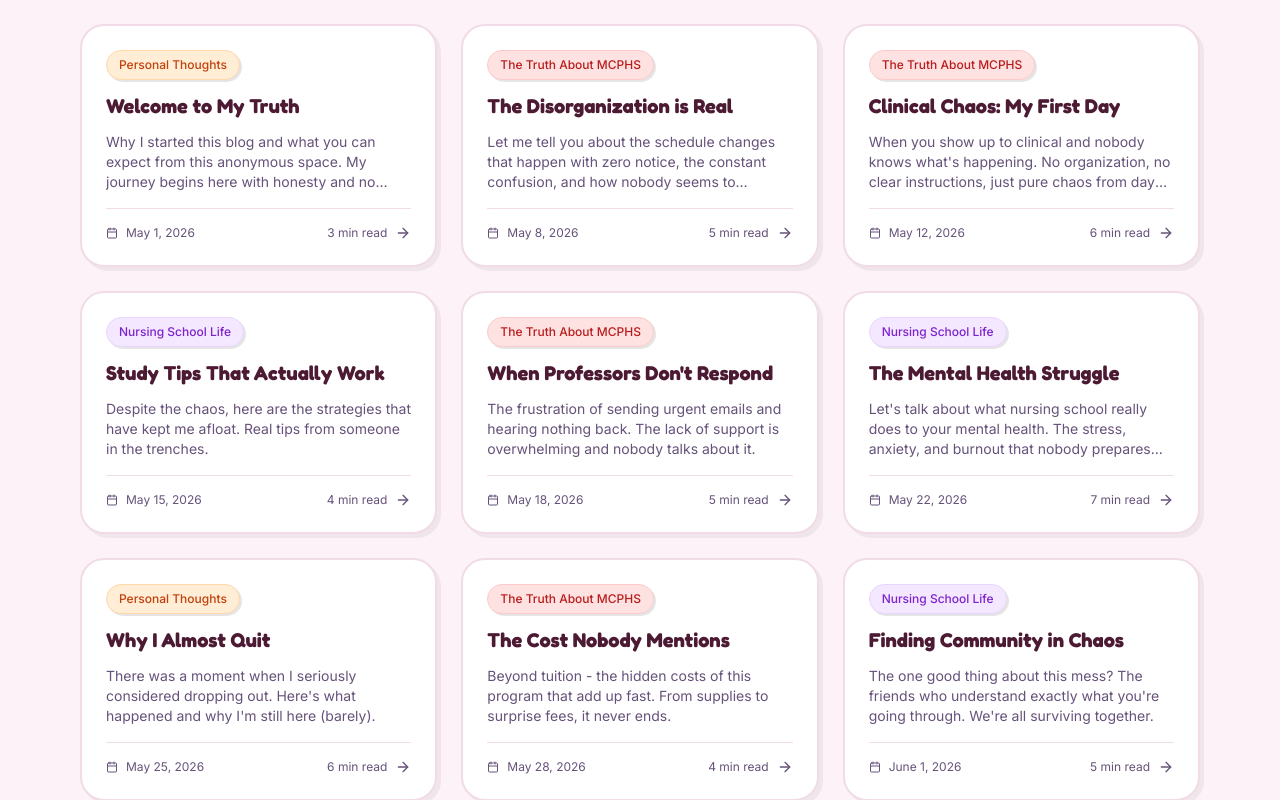
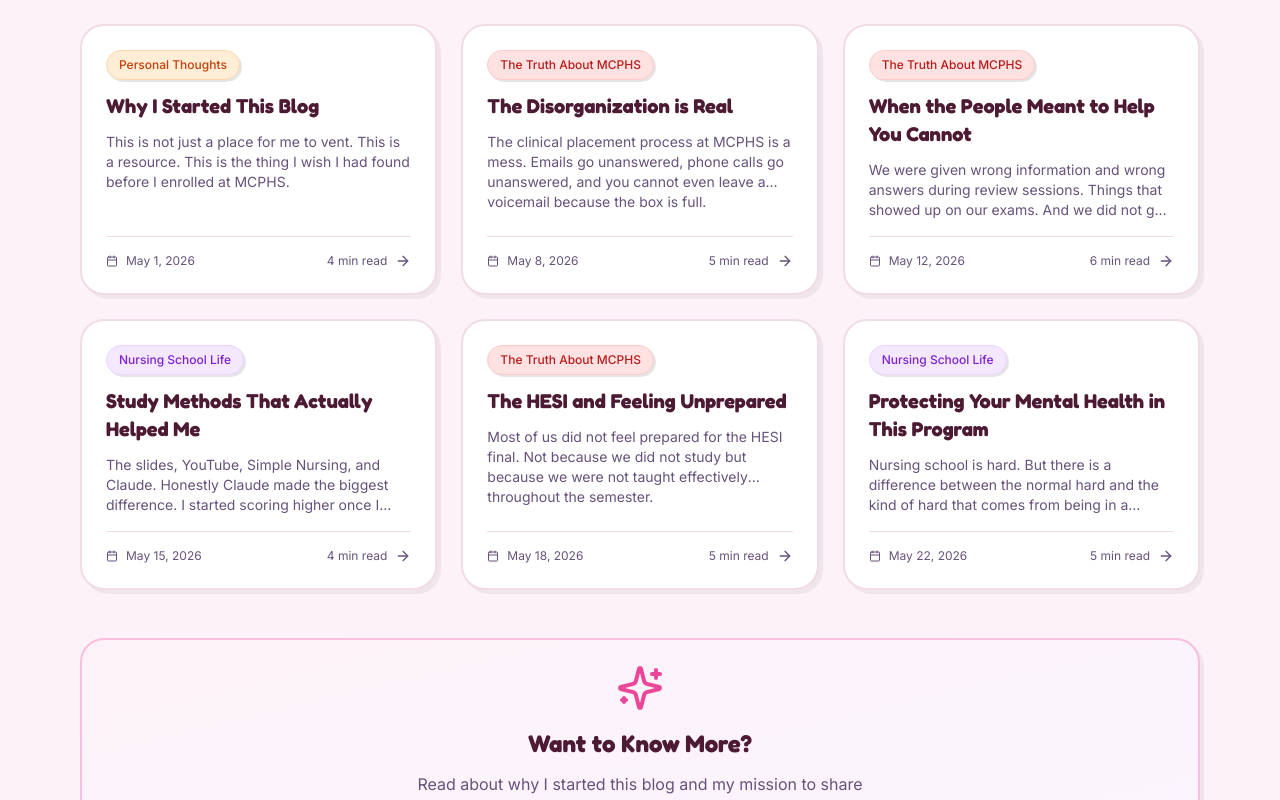
Before and after one commit to dreamuseranon/nursing-journey, a React (Vite) app in the folder Mask Nurse MCPHS Truth Diary/: page /blog in a window 1280 px wide. Shown: the part 440-1240 px from the top of the page. Built offline with nearby package versions, Linux system fonts and the light colour scheme.

Commit message:
Update BlogPage.tsx

```diff
--- a/Mask Nurse MCPHS Truth Diary/src/pages/BlogPage.tsx
+++ b/Mask Nurse MCPHS Truth Diary/src/pages/BlogPage.tsx
@@ -27,76 +27,52 @@
   const blogPosts: BlogPost[] = [
     {
       id: '1',
-      title: 'Welcome to My Truth',
-      excerpt: 'Why I started this blog and what you can expect from this anonymous space. My journey begins here with honesty and no filter.',
+      title: 'Why I Started This Blog',
+      excerpt: 'This is not just a place for me to vent. This is a resource. This is the thing I wish I had found before I enrolled at MCPHS.',
       category: 'personal',
       date: 'May 1, 2026',
-      readTime: '3 min read'
+      readTime: '4 min read'
     },
     {
       id: '2',
       title: 'The Disorganization is Real',
-      excerpt: 'Let me tell you about the schedule changes that happen with zero notice, the constant confusion, and how nobody seems to communicate anything properly.',
+      excerpt: 'The clinical placement process at MCPHS is a mess. Emails go unanswered, phone calls go unanswered, and you cannot even leave a voicemail because the box is full.',
       category: 'the-truth-about-mcphs',
       date: 'May 8, 2026',
       readTime: '5 min read'
     },
     {
       id: '3',
-      title: 'Clinical Chaos: My First Day',
-      excerpt: 'When you show up to clinical and nobody knows what\'s happening. No organization, no clear instructions, just pure chaos from day one.',
+      title: 'When the People Meant to Help You Cannot',
+      excerpt: 'We were given wrong information and wrong answers during review sessions. Things that showed up on our exams. And we did not get those points back.',
       category: 'the-truth-about-mcphs',
       date: 'May 12, 2026',
       readTime: '6 min read'
     },
     {
       id: '4',
-      title: 'Study Tips That Actually Work',
-      excerpt: 'Despite the chaos, here are the strategies that have kept me afloat. Real tips from someone in the trenches.',
+      title: 'Study Methods That Actually Helped Me',
+      excerpt: 'The slides, YouTube, Simple Nursing, and Claude. Honestly Claude made the biggest difference. I started scoring higher once I stopped using what the program recommended.',
       category: 'nursing-school-life',
       date: 'May 15, 2026',
       readTime: '4 min read'
     },
     {
       id: '5',
-      title: 'When Professors Don\'t Respond',
-      excerpt: 'The frustration of sending urgent emails and hearing nothing back. The lack of support is overwhelming and nobody talks about it.',
+      title: 'The HESI and Feeling Unprepared',
+      excerpt: 'Most of us did not feel prepared for the HESI final. Not because we did not study but because we were not taught effectively throughout the semester.',
       category: 'the-truth-about-mcphs',
       date: 'May 18, 2026',
       readTime: '5 min read'
     },
     {
       id: '6',
-      title: 'The Mental Health Struggle',
-      excerpt: 'Let\'s talk about what nursing school really does to your mental health. The stress, anxiety, and burnout that nobody prepares you for.',
+      title: 'Protecting Your Mental Health in This Program',
+      excerpt: 'Nursing school is hard. But there is a difference between the normal hard and the kind of hard that comes from being in a program that does not support you well.',
       category: 'nursing-school-life',
       date: 'May 22, 2026',
-      readTime: '7 min read'
+      readTime: '5 min read'
     },
-    {
-      id: '7',
-      title: 'Why I Almost Quit',
-      excerpt: 'There was a moment when I seriously considered dropping out. Here\'s what happened and why I\'m still here (barely).',
-      category: 'personal',
-      date: 'May 25, 2026',
-      readTime: '6 min read'
-    },
-    {
-      id: '8',
-      title: 'The Cost Nobody Mentions',
-      excerpt: 'Beyond tuition - the hidden costs of this program that add up fast. From supplies to surprise fees, it never ends.',
-      category: 'the-truth-about-mcphs',
-      date: 'May 28, 2026',
-      readTime: '4 min read'
-    },
-    {
-      id: '9',
-      title: 'Finding Community in Chaos',
-      excerpt: 'The one good thing about this mess? The friends who understand exactly what you\'re going through. We\'re all surviving together.',
-      category: 'nursing-school-life',
-      date: 'June 1, 2026',
-      readTime: '5 min read'
-    }
   ];
 
   const filteredPosts = selectedCategory === 'all'
@@ -123,7 +99,6 @@
 
   return (
     <div className="max-w-6xl mx-auto px-4 py-12">
-      {/* Header */}
       <div className="text-center mb-12">
         <div className="inline-block mb-4">
           <div className="sticker-badge bg-gradient-cute text-white text-lg px-6 py-2">
@@ -132,17 +107,14 @@
             <Sparkles className="w-5 h-5" />
           </div>
         </div>
-
         <h1 className="text-4xl md:text-6xl font-bold mb-4 text-gradient-pink">
           Blog Posts
         </h1>
-
         <p className="text-lg text-muted-foreground max-w-2xl mx-auto">
           Real experiences, honest thoughts, and unfiltered stories from nursing school
         </p>
       </div>
 
-      {/* Category Filter */}
       <div className="mb-12">
         <h2 className="text-sm font-semibold text-muted-foreground uppercase tracking-wide mb-4 flex items-center gap-2">
           <Sparkles className="w-4 h-4" />
@@ -152,7 +124,6 @@
           {categories.map((category) => {
             const Icon = category.icon;
             const isActive = selectedCategory === category.id;
-
             return (
               <button
                 key={category.id}
@@ -171,7 +142,6 @@
         </div>
       </div>
 
-      {/* Posts Grid */}
       <div className="grid md:grid-cols-2 lg:grid-cols-3 gap-6 mb-12">
         {filteredPosts.map((post) => (
           <Link key={post.id} to={`/blog/${post.id}`} className="group">
@@ -181,15 +151,12 @@
                   {getCategoryName(post.category)}
                 </span>
               </div>
-
               <h2 className="text-xl font-bold mb-3 group-hover:text-primary transition-colors">
                 {post.title}
               </h2>
-
               <p className="text-muted-foreground text-sm mb-4 flex-grow line-clamp-3">
                 {post.excerpt}
               </p>
-
               <div className="flex items-center justify-between text-xs text-muted-foreground pt-4 border-t">
                 <div className="flex items-center gap-2">
                   <Calendar className="w-3 h-3" />
@@ -205,7 +172,6 @@
         ))}
       </div>
 
-      {/* No posts message */}
       {filteredPosts.length === 0 && (
         <div className="text-center py-12 cute-card border-border">
           <Heart className="w-16 h-16 text-muted-foreground mx-auto mb-4 opacity-50" />
@@ -217,7 +183,6 @@
         </div>
       )}
 
-      {/* Call to Action */}
       <div className="cute-card border-primary/30 bg-gradient-to-br from-pink-50 to-purple-50 text-center">
         <Sparkles className="w-12 h-12 text-primary mx-auto mb-4" />
         <h3 className="text-2xl font-bold mb-3">Want to Know More?</h3>
```
